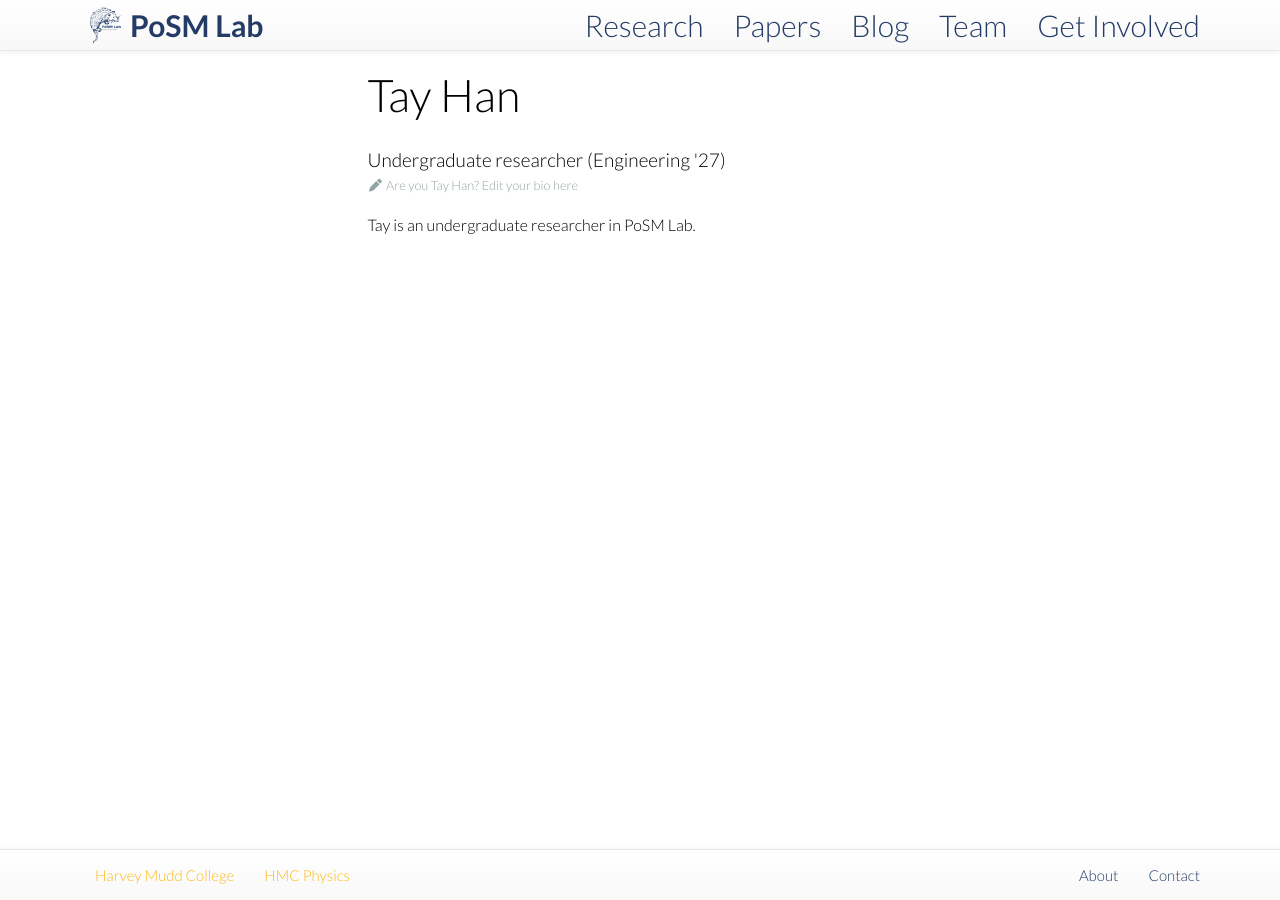
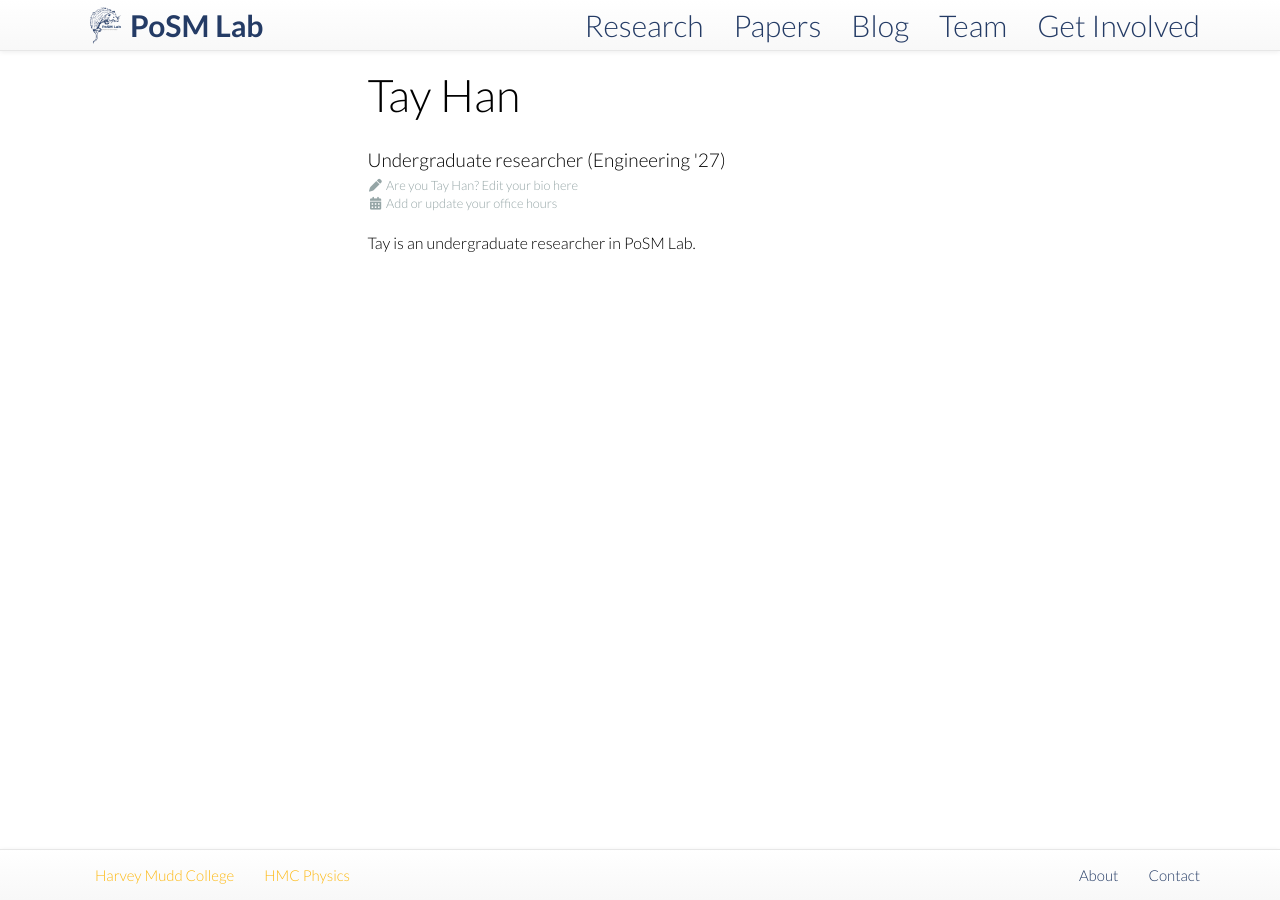
Before and after one commit to posmlab/posmlab.org, a Jekyll site: the page built from team/_posts/2025-06-06-tay-han.md, in a window 1280 px wide. Built offline with Jekyll 4.4.1, drawn with Linux system fonts in a browser that asks for light colours; nearby versions of some CDN libraries.

Commit message:
Update office hour adding

```diff
--- a/_includes/themes/lab/member.html
+++ b/_includes/themes/lab/member.html
@@ -96,6 +96,9 @@
 			<div class="subtle" style="font-size: 0.8em;">
 				<i class="fa-solid fa-pen fa-fw"></i>
 				<a class="off subtle" href="https://github.com/posmlab/posmlab.org/edit/gh-pages/{{ page.path }}">Are you {{ member.title }}? Edit your bio here</a>
+				<br/>
+				<i class="fa-solid fa-calendar-days fa-fw"></i>
+				<a class="off subtle" href="https://github.com/posmlab/posmlab.org/edit/gh-pages/{{ page.path }}">Add or update your office hours</a>
 			</div>
 		</div>
 
```
